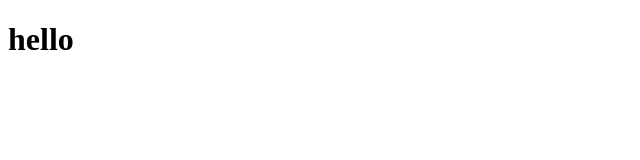
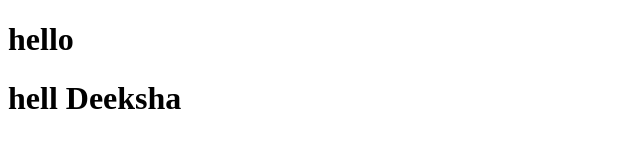
Before and after one commit to deekshaa7/first-project, a plain HTML site: page index.html in a window 1280 px wide. Shown: the whole page, without its empty margins (0-640 px from the left). Drawn offline with Linux system fonts and the light colour scheme.

Commit message:
one new changes added

```diff
--- a/index.html
+++ b/index.html
@@ -7,5 +7,6 @@
 </head>
 <body>
    <h1>hello</h1>
+   <h1>hell Deeksha</h1>
 </body>
 </html>
```
